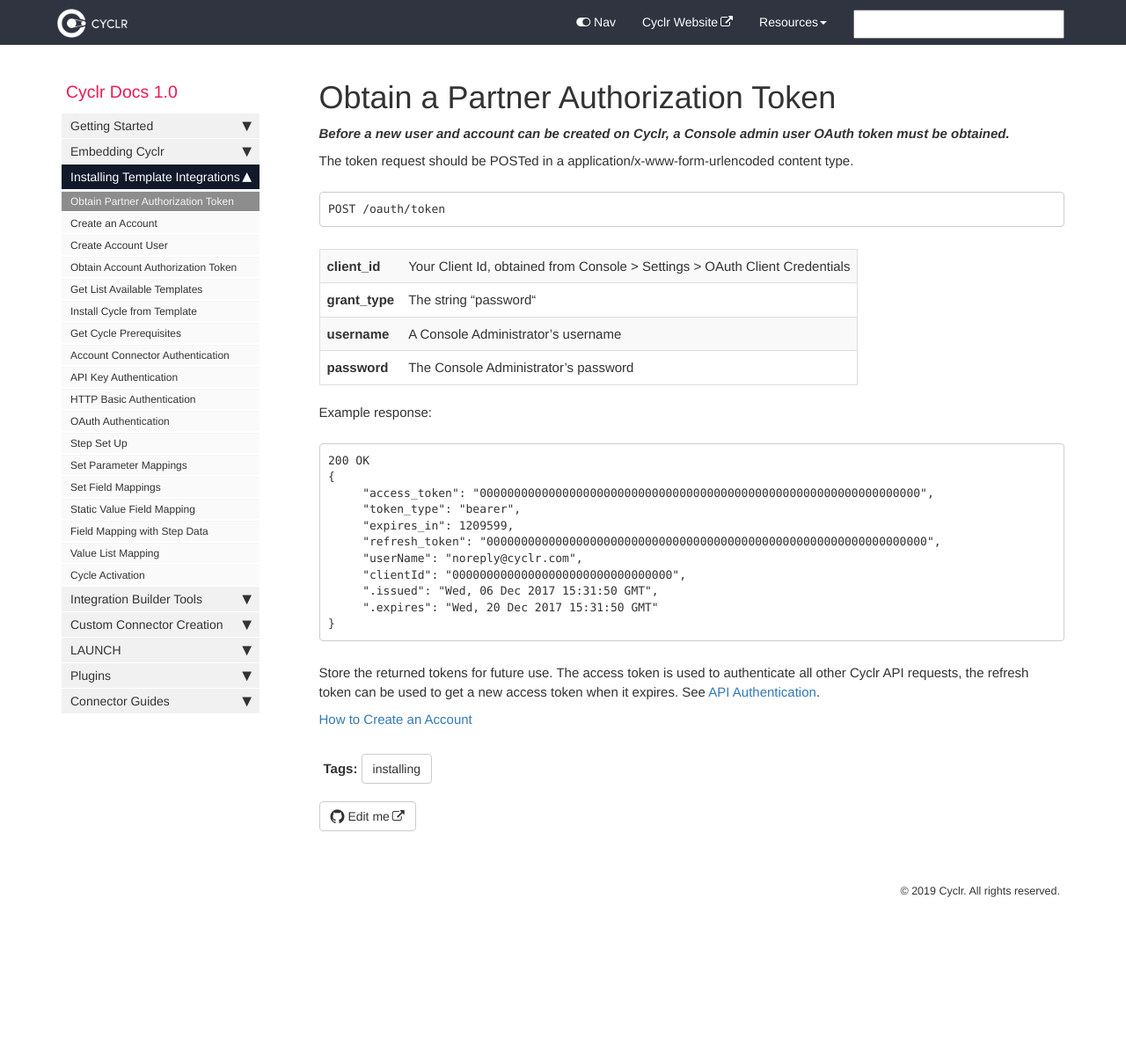
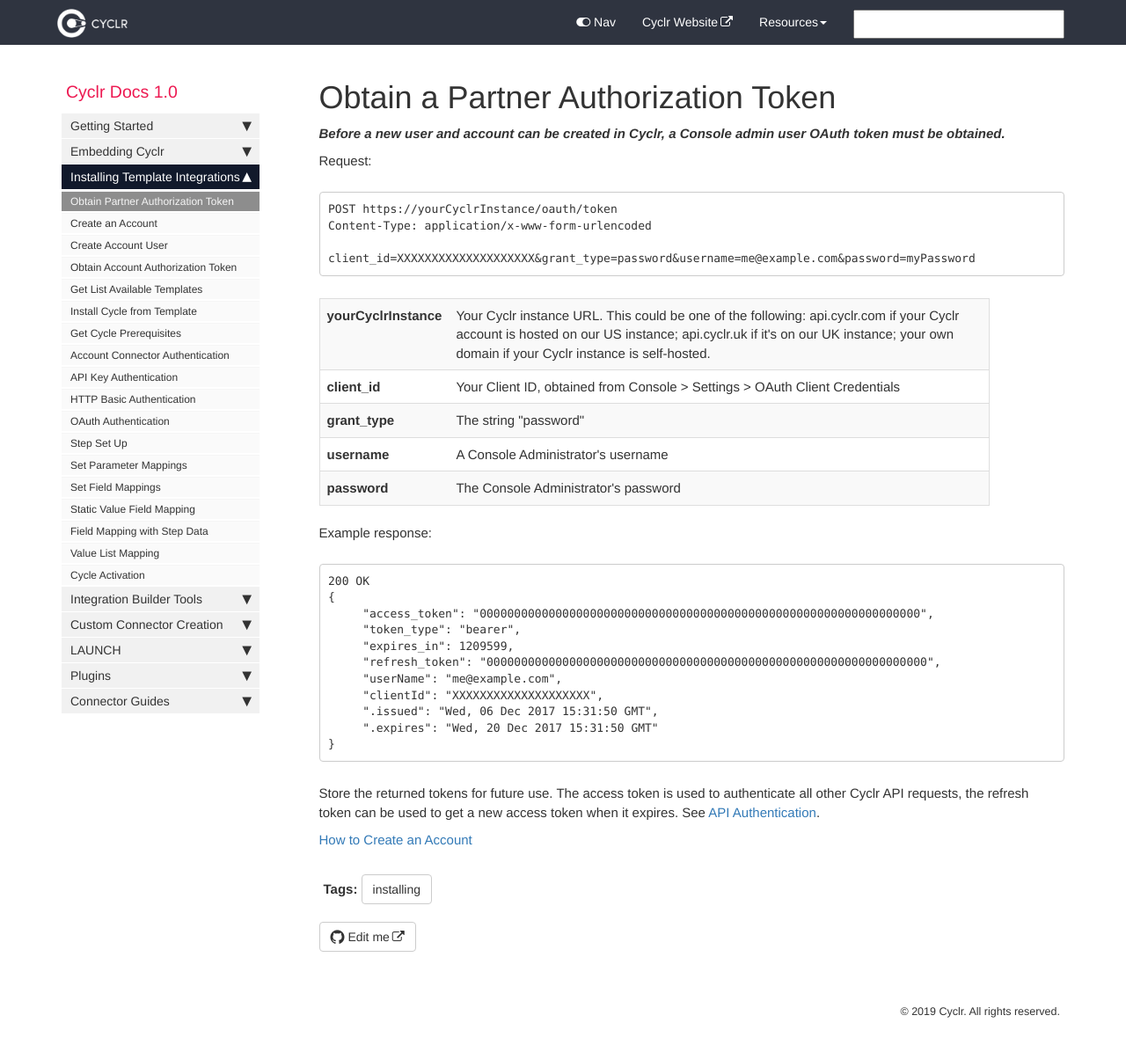
Before and after one commit to sneakysneak/docs, a Jekyll site: the page built from pages/installing-templates-api/obtain-a-partner-authorization-token.md, in a window 1280 px wide and 1219 px high. Shown: the top 1196 px of the window at 88% size. Built offline with Jekyll 4.4.1, drawn with Linux system fonts in a browser that asks for light colours; nearby versions of some CDN libraries; comment, search, counter and statistics services are not loaded.

Commit message:
Included Request details.

```diff
--- a/pages/installing-templates-api/obtain-a-partner-authorization-token.md
+++ b/pages/installing-templates-api/obtain-a-partner-authorization-token.md
@@ -5,28 +5,35 @@ permalink: obtain-partner-authorization-token
 tags: [installing]
 ---
 
-_**Before a new user and account can be created on Cyclr, a Console admin user OAuth token must be obtained.**_
+_**Before a new user and account can be created in Cyclr, a Console admin user OAuth token must be obtained.**_
 
-The token request should be POSTed in a application/x-www-form-urlencoded content type.
+Request:
 
-    POST /oauth/token
+    POST https://yourCyclrInstance/oauth/token
+    Content-Type: application/x-www-form-urlencoded
+
+    client_id=XXXXXXXXXXXXXXXXXXXX&grant_type=password&username=me@example.com&password=myPassword
 
 <table>
   <tr>
+    <th>yourCyclrInstance</th>
+    <td>Your Cyclr instance URL. This could be one of the following: api.cyclr.com if your Cyclr account is hosted on our US instance; api.cyclr.uk if it's on our UK instance; your own domain if your Cyclr instance is self-hosted.</td>
+  </tr>
+  <tr>
     <th>client_id</th>
-    <td>Your Client Id, obtained from Console > Settings > OAuth Client Credentials</td>
+    <td>Your Client ID, obtained from Console > Settings > OAuth Client Credentials</td>
   </tr>
   <tr>
     <th>grant_type</th>
-    <td>The string “password“</td>
+    <td>The string "password"</td>
   </tr>
   <tr>
     <th>username</th>
-    <td>A Console Administrator’s username</td>
+    <td>A Console Administrator's username</td>
   </tr>
   <tr>
     <th>password</th>
-    <td>The Console Administrator’s password</td>
+    <td>The Console Administrator's password</td>
   </tr>
 </table>
 
@@ -38,8 +45,8 @@ Example response:
          "token_type": "bearer",
          "expires_in": 1209599,
          "refresh_token": "0000000000000000000000000000000000000000000000000000000000000000",
-         "userName": "noreply@cyclr.com",
-         "clientId": "00000000000000000000000000000000",
+         "userName": "me@example.com",
+         "clientId": "XXXXXXXXXXXXXXXXXXXX",
          ".issued": "Wed, 06 Dec 2017 15:31:50 GMT",
          ".expires": "Wed, 20 Dec 2017 15:31:50 GMT"
     }
```
